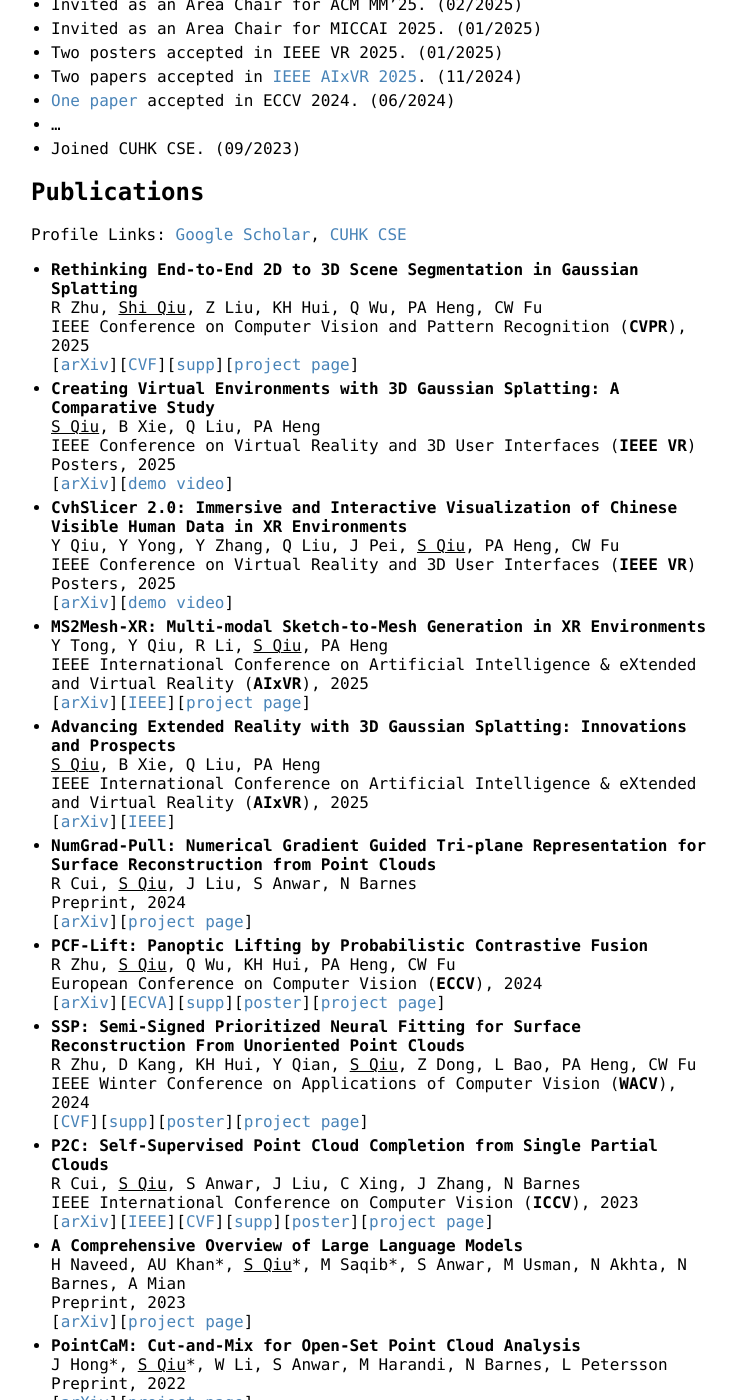
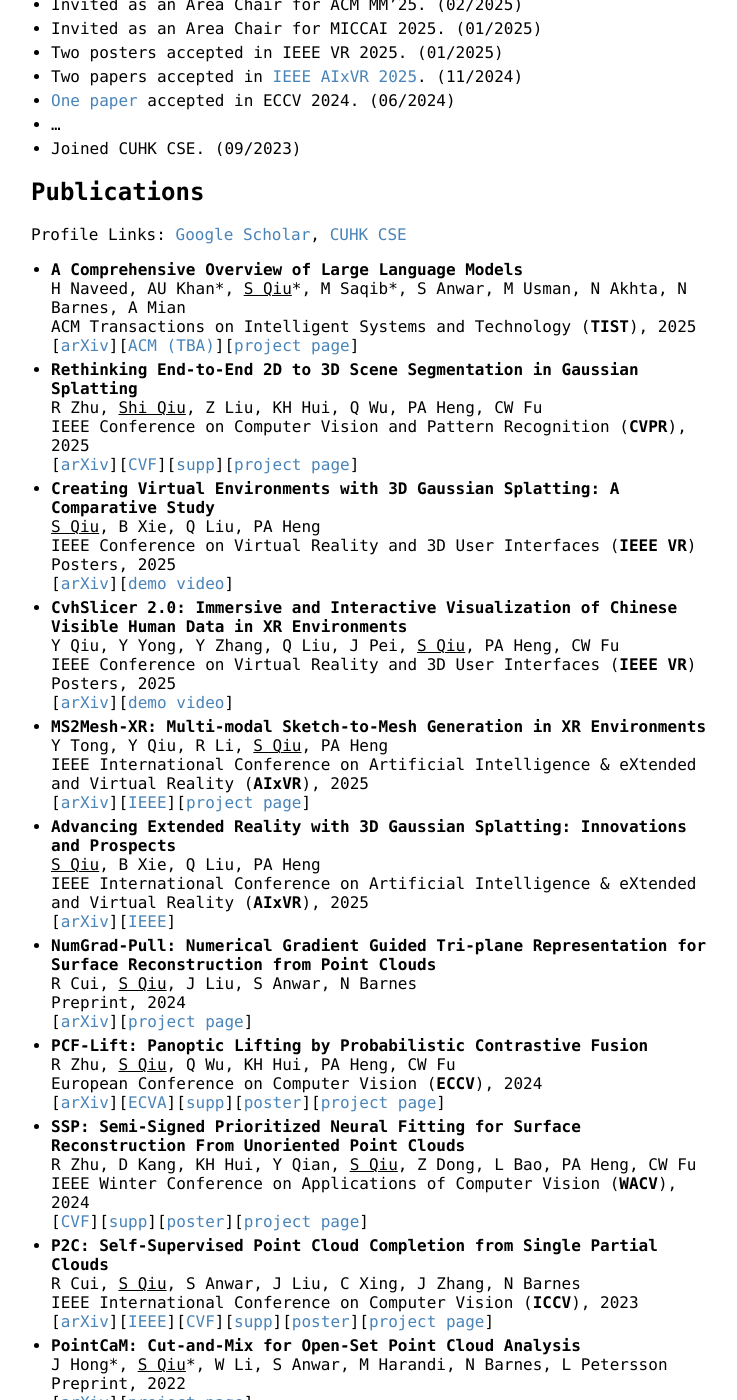
Before and after one commit to ShiQiu0419/ShiQiu0419.github.io, a Jekyll site: the page built from index.md, in a window 1280 px wide and 1400 px high, scrolled down 636 px. Shown: the whole window, without its empty margins (259-996 px from the left). Built offline with Jekyll 4.4.1, drawn with Linux system fonts in a browser that asks for light colours; our own code applies the rules of GitHub Pages for plain Markdown files.

Commit message:
Update index.md

```diff
--- a/index.md
+++ b/index.md
@@ -27,6 +27,10 @@
 
 ## Publications
 Profile Links: [Google Scholar](https://scholar.google.com/citations?user=OPNVthUAAAAJ), [CUHK CSE](https://www.cse.cuhk.edu.hk/people/faculty/shi-qiu/)
+* **A Comprehensive Overview of Large Language Models**
+H Naveed, AU Khan\*, <ins>S Qiu</ins>\*, M Saqib\*, S Anwar, M Usman, N Akhta, N Barnes, A Mian
+ACM Transactions on Intelligent Systems and Technology (**TIST**), 2025
+[[arXiv](https://arxiv.org/abs/2307.06435)][[ACM (TBA)](https://shiqiu0419.github.io/)][[project page](https://github.com/humza909/LLM_Survey)]
 * **Rethinking End-to-End 2D to 3D Scene Segmentation in Gaussian Splatting**
 R Zhu, <ins>Shi Qiu</ins>, Z Liu, KH Hui, Q Wu, PA Heng, CW Fu
 IEEE Conference on Computer Vision and Pattern Recognition (**CVPR**), 2025
@@ -63,10 +67,6 @@
 R Cui, <ins>S Qiu</ins>, S Anwar, J Liu, C Xing, J Zhang, N Barnes
 IEEE International Conference on Computer Vision (**ICCV**), 2023
 [[arXiv](https://arxiv.org/abs/2307.14726)][[IEEE](https://ieeexplore.ieee.org/document/10376600)][[CVF](https://openaccess.thecvf.com/content/ICCV2023/papers/Cui_P2C_Self-Supervised_Point_Cloud_Completion_from_Single_Partial_Clouds_ICCV_2023_paper.pdf)][[supp](https://openaccess.thecvf.com/content/ICCV2023/supplemental/Cui_P2C_Self-Supervised_Point_ICCV_2023_supplemental.pdf)][[poster](https://github.com/CuiRuikai/Partial2Complete/blob/main/assets/ICCV_Poster.pdf)][[project page](https://github.com/CuiRuikai/Partial2Complete)]
-* **A Comprehensive Overview of Large Language Models**
-H Naveed, AU Khan\*, <ins>S Qiu</ins>\*, M Saqib\*, S Anwar, M Usman, N Akhta, N Barnes, A Mian
-Preprint, 2023
-[[arXiv](https://arxiv.org/abs/2307.06435)][[project page](https://github.com/humza909/LLM_Survey)]
 * **PointCaM: Cut-and-Mix for Open-Set Point Cloud Analysis**
 J Hong\*, <ins>S Qiu</ins>\*, W Li, S Anwar, M Harandi, N Barnes, L Petersson
 Preprint, 2022
```
